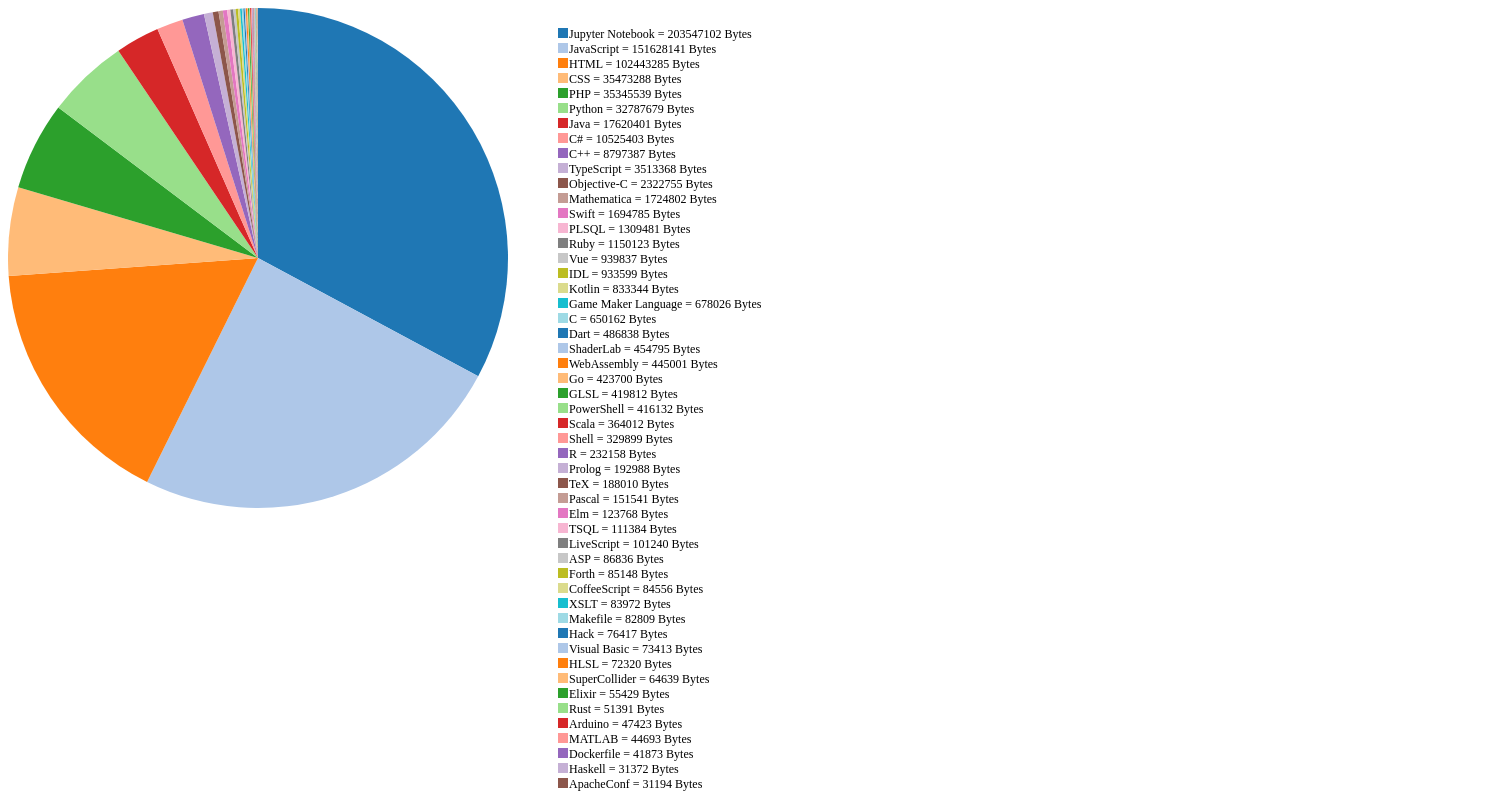
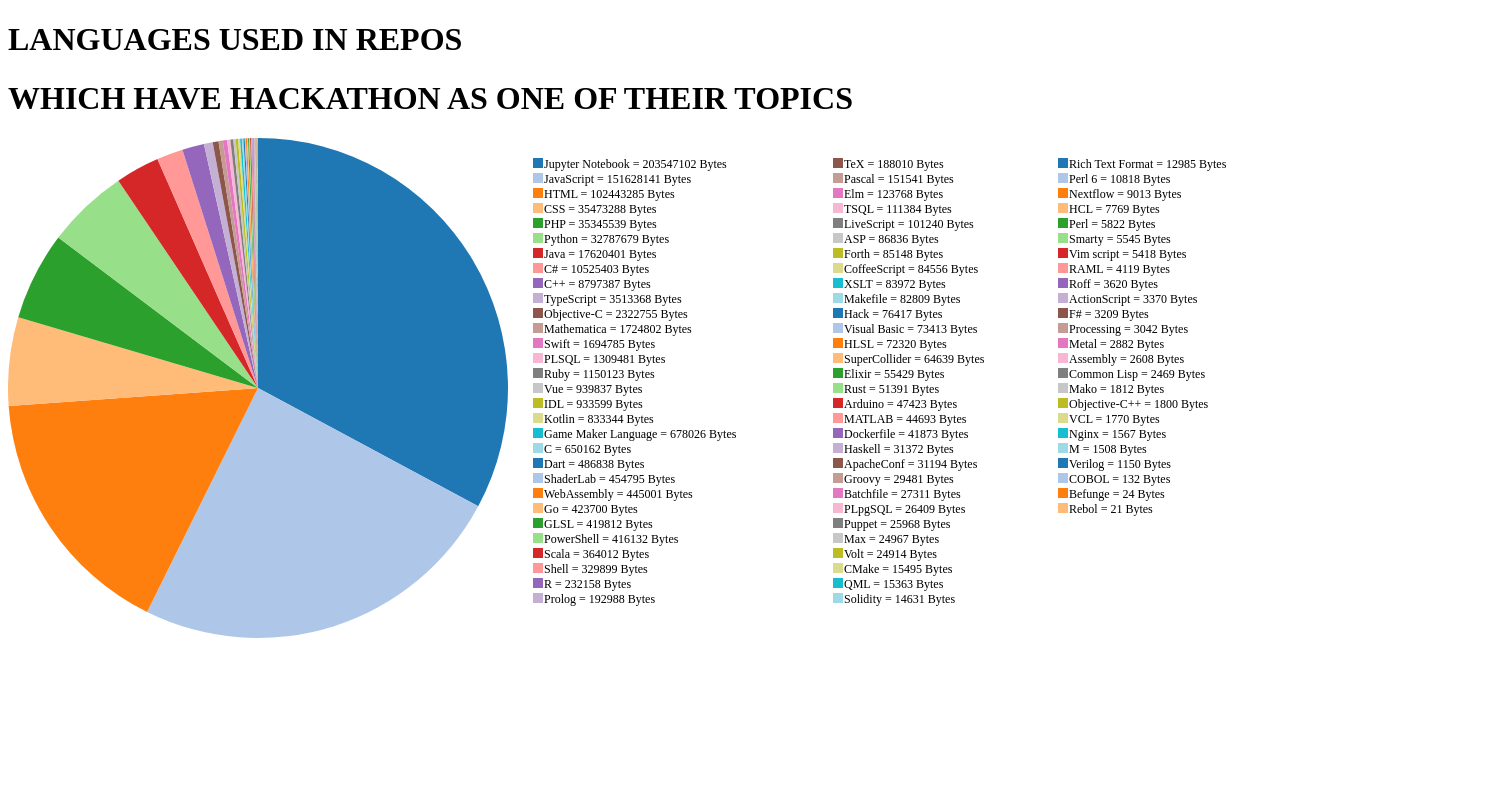
Before and after one commit to MendesRafa/GitHub-API-Project, a plain HTML site: page Data Visualisation App/index.html in a window 1280 px wide. Shown: the top 793 px of the page, 1508 px wide, since content can reach past the window. Drawn offline with nearby package versions, Linux system fonts and the light colour scheme.

Commit message:
Final tweaks to the html

```diff
--- a/Data Visualisation App/index.html
+++ b/Data Visualisation App/index.html
@@ -4,6 +4,8 @@
 </style>
 
 <body>
+    <h1>LANGUAGES USED IN REPOS</h1>
+    <H1>WHICH HAVE HACKATHON AS ONE OF THEIR TOPICS</H1>
     <script src="https://d3js.org/d3.v3.min.js"></script>
     <script src="https://d3js.org/d3-path.v1.min.js"></script>
     <script src="https://d3js.org/d3-shape.v1.min.js"></script>
@@ -19,7 +21,7 @@
         }
 
 
-        var width = 800;
+        var width = 1500;
         var height = 2000;
         var radius = 250;
 
@@ -44,7 +46,15 @@
             .data(pie(keyArray))
             .enter().append("g")
             .attr("transform", function (d, i) {
-                return "translate(" + (width - 250) + "," + (i * 15 + 20) + ")";
+                if (i < 30) {
+                    return "translate(" + (width - 975) + "," + (i * 15 + 20) + ")";
+                }
+                if (i >= 30 && i < 60) {
+                    return "translate(" + (width - 675) + "," + ((i - 30) * 15 + 20) + ")";
+                }
+                if (i >= 60) {
+                    return "translate(" + (width - 450) + "," + ((i - 60) * 15 + 20) + ")";
+                }
             })
             .attr("class", "legend");
 
```
